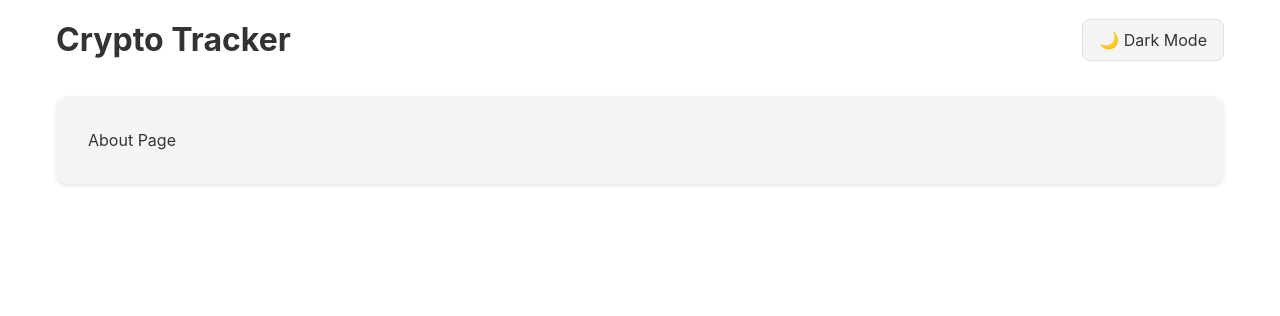
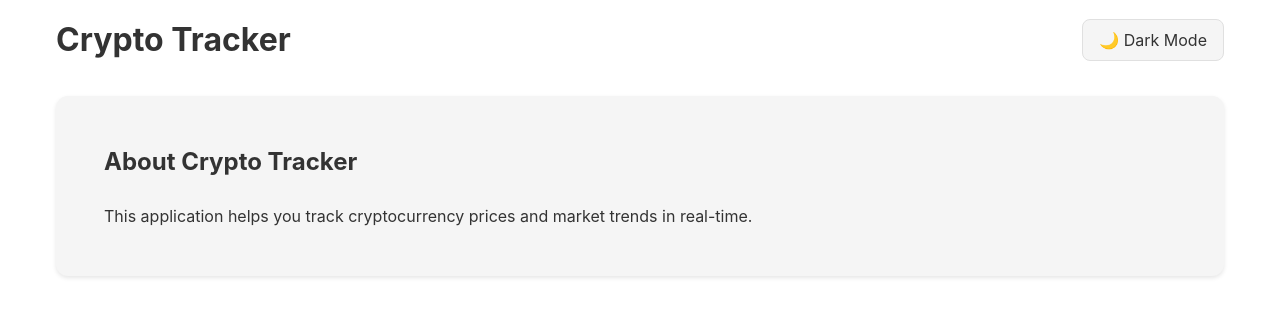
Before and after one commit to azerckid/2025_crypto_tracker, a React (Vite) app: page /about in a window 1280 px wide. Shown: the top 316 px of the page. Built offline with nearby package versions, Linux system fonts and the light colour scheme.

Commit message:
refactor: Separate routing logic and fix import paths

```diff
--- a/src/App.tsx
+++ b/src/App.tsx
@@ -1,6 +1,7 @@
-import { BrowserRouter as Router, Routes, Route } from 'react-router-dom'
+import { BrowserRouter as Router } from 'react-router-dom'
 import styled from 'styled-components'
 import { useTheme } from './contexts/ThemeContext'
+import AppRoutes from './routes'
 
 const Container = styled.div`
   max-width: 1200px;
@@ -55,10 +56,7 @@ function App() {
           </ThemeToggle>
         </Header>
         <PageContainer>
-          <Routes>
-            <Route path="/" element={<div>Home Page</div>} />
-            <Route path="/about" element={<div>About Page</div>} />
-          </Routes>
+          <AppRoutes />
         </PageContainer>
       </Container>
     </Router>
--- /dev/null
+++ b/src/pages/About.tsx
@@ -0,0 +1,21 @@
+import styled from 'styled-components';
+
+const AboutContainer = styled.div`
+  padding: ${props => props.theme.spacing.md};
+`;
+
+const Title = styled.h2`
+  color: ${props => props.theme.colors.text};
+  margin-bottom: ${props => props.theme.spacing.lg};
+`;
+
+const About = () => {
+    return (
+        <AboutContainer>
+            <Title>About Crypto Tracker</Title>
+            <p>This application helps you track cryptocurrency prices and market trends in real-time.</p>
+        </AboutContainer>
+    );
+};
+
+export default About;
--- /dev/null
+++ b/src/pages/Home.tsx
@@ -0,0 +1,21 @@
+import styled from 'styled-components';
+
+const HomeContainer = styled.div`
+  padding: ${props => props.theme.spacing.md};
+`;
+
+const Title = styled.h2`
+  color: ${props => props.theme.colors.text};
+  margin-bottom: ${props => props.theme.spacing.lg};
+`;
+
+const Home = () => {
+    return (
+        <HomeContainer>
+            <Title>Welcome to Crypto Tracker</Title>
+            <p>Track your favorite cryptocurrencies in real-time.</p>
+        </HomeContainer>
+    );
+};
+
+export default Home;
--- /dev/null
+++ b/src/routes/index.tsx
@@ -0,0 +1,14 @@
+import { Routes, Route } from 'react-router-dom';
+import Home from '../pages/Home.tsx';
+import About from '../pages/About.tsx';
+
+const AppRoutes = () => {
+    return (
+        <Routes>
+            <Route path="/" element={<Home />} />
+            <Route path="/about" element={<About />} />
+        </Routes>
+    );
+};
+
+export default AppRoutes;
```
